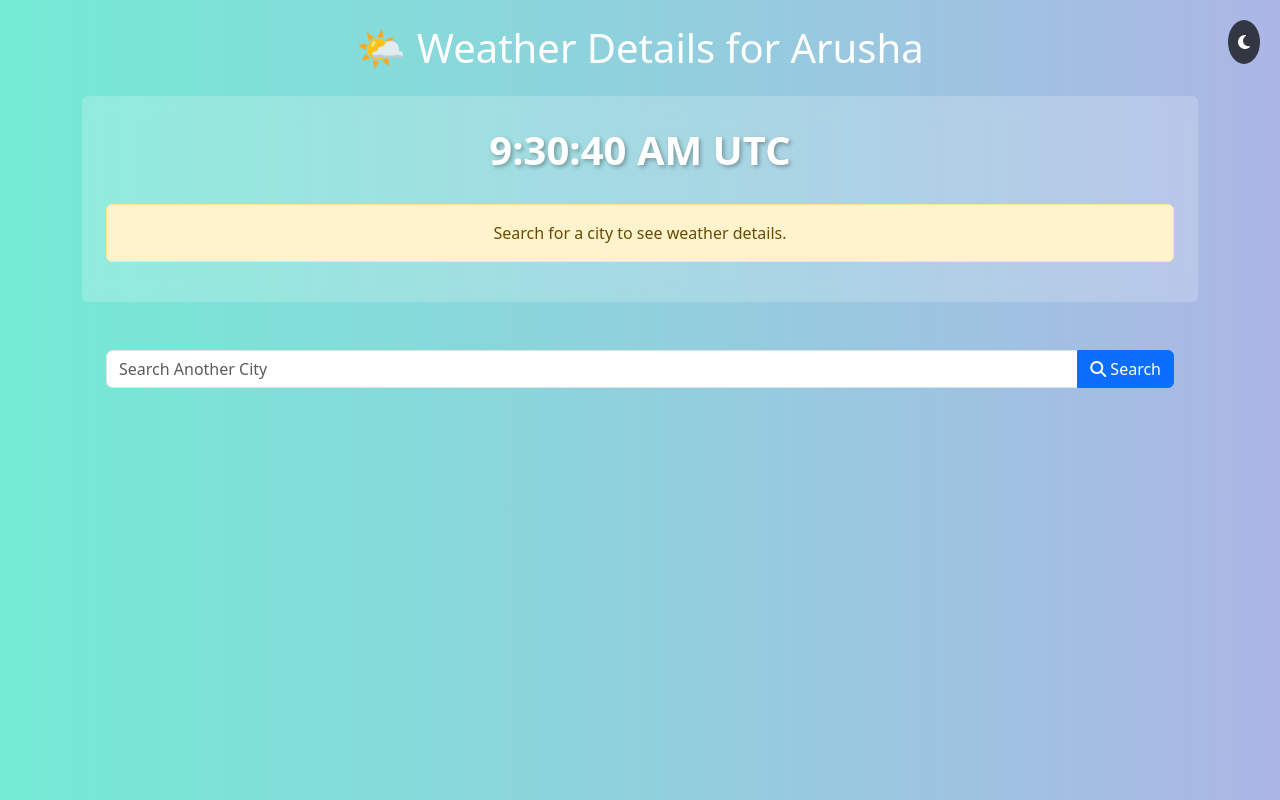
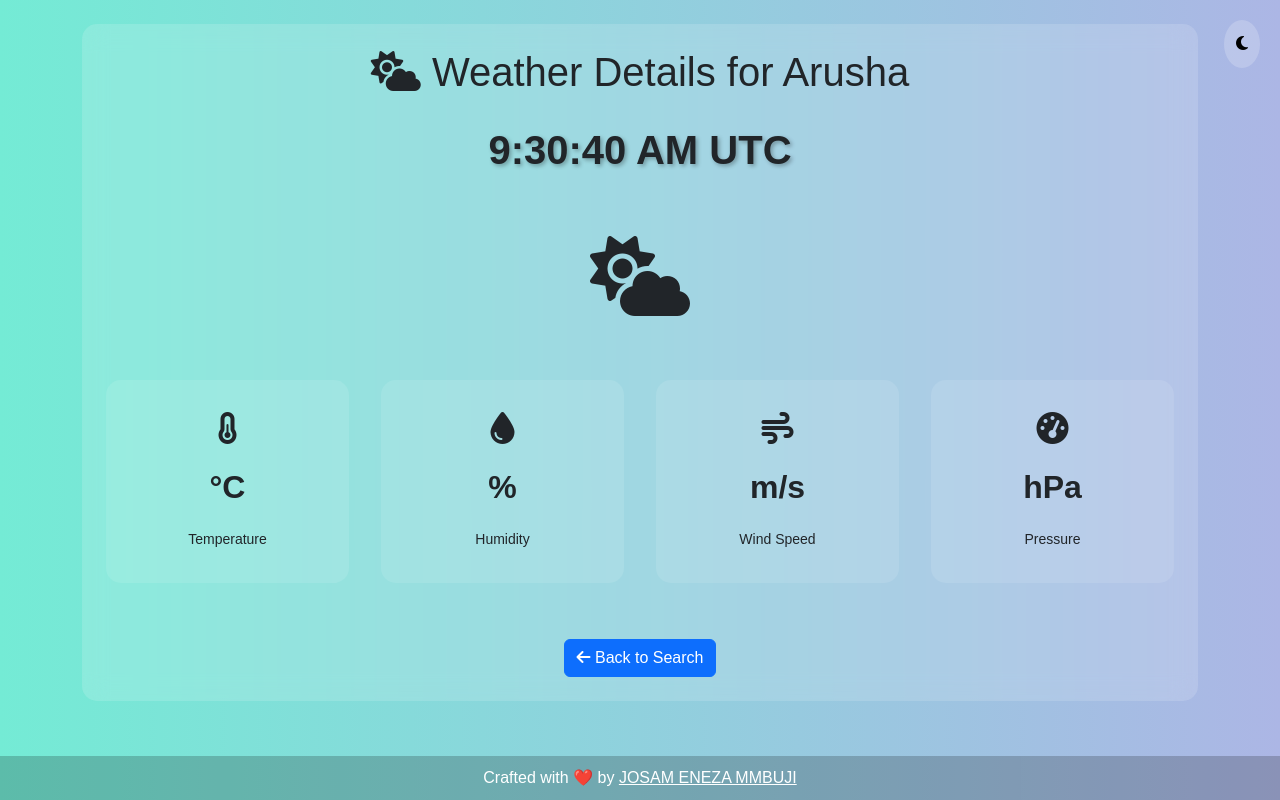
Before and after one commit to mmbuji0506/django-hali, a Django app: page /detail/2/ in a window 1280 px wide. Run offline with Django 5.2, Linux system fonts and the light colour scheme; data comes from the database, SQL or seed files in the repository; both versions use the stored data as it was after the commit; data that the repository does not hold is empty.

Commit message:
multiple changes

```diff
--- a/global_weather/settings.py
+++ b/global_weather/settings.py
@@ -38,6 +38,7 @@ INSTALLED_APPS = [
     'django.contrib.messages',
     'django.contrib.staticfiles',
     'weather',
+    'timezone_field',
 ]
 
 MIDDLEWARE = [
@@ -106,7 +107,7 @@ AUTH_PASSWORD_VALIDATORS = [
 
 LANGUAGE_CODE = 'en-us'
 
-TIME_ZONE = 'Africa/Dar_es_Salaam'
+TIME_ZONE = 'UTC'
 
 USE_I18N = True
 
--- a/weather/templates/weather/detail.html
+++ b/weather/templates/weather/detail.html
@@ -11,91 +11,143 @@
             background: linear-gradient(to right, #74ebd5, #acb6e5);
             color: white;
             min-height: 100vh;
-            transition: background 0.5s;
+            transition: background 0.5s, color 0.5s;
+            font-family: 'Arial', sans-serif;
         }
         .dark-mode {
-            background: #1e1e1e;
+            background: #1a1a1a;
             color: #f5f5f5;
         }
         .card {
-            background: rgba(255, 255, 255, 0.2);
+            background: rgba(255, 255, 255, 0.15);
             border: none;
-            backdrop-filter: blur(10px);
-            color: white;
-            transition: transform 0.3s ease-in-out;
-        }
-        .dark-mode .card {
-            background: rgba(255, 255, 255, 0.1);
+            backdrop-filter: blur(12px);
+            border-radius: 15px;
         }
         .toggle-btn {
             position: fixed;
             top: 20px;
             right: 20px;
-            background: rgba(0, 0, 0, 0.7);
+            background: rgba(255, 255, 255, 0.2);
             border: none;
-            padding: 10px;
+            padding: 12px;
             border-radius: 50%;
             cursor: pointer;
-            color: white;
+            transition: all 0.3s ease;
+            z-index: 1001;
         }
         #clock {
             font-size: 2.5rem;
             font-weight: bold;
+            text-align: center;
             text-shadow: 2px 2px 4px rgba(0,0,0,0.3);
+            margin-bottom: 2rem;
+        }
+        .detail-metrics {
+            display: grid;
+            grid-template-columns: repeat(auto-fit, minmax(200px, 1fr));
+            gap: 2rem;
+            margin: 2rem 0;
+        }
+        .metric-card {
+            padding: 2rem;
+            background: rgba(255, 255, 255, 0.1);
+            border-radius: 15px;
+            text-align: center;
+        }
+        .metric-value {
+            font-size: 2rem;
+            font-weight: bold;
+            margin: 1rem 0;
+        }
+        .weather-icon {
+            text-align: center;
+            margin: 2rem 0;
+        }
+        .weather-icon i {
+            font-size: 5rem;
+        }
+        .footer {
+            position: fixed;
+            left: 0;
+            bottom: 0;
+            width: 100%;
+            background-color: rgba(0, 0, 0, 0.2);
+            color: white;
+            text-align: center;
+            padding: 10px 0;
+            z-index: 1000;
         }
     </style>
 </head>
 <body>
     <button class="toggle-btn" onclick="toggleDarkMode()"><i class="fas fa-moon"></i></button>
     <div class="container py-4">
-        <h1 class="text-center mb-4">🌤️ Weather Details for {{ city.name }}</h1>
+        <div class="card p-4">
+            <h1 class="text-center mb-4"><i class="fas fa-cloud-sun"></i> Weather Details for {{ city.name }}</h1>
 
-        <div class="card p-4 mb-4 text-center">
             <div id="clock" class="mb-4"></div>
 
-            {% if error %}
-            <div class="alert alert-danger">{{ error }}</div>
-            {% elif weather_data %}
-            <div class="row">
-                <div class="col-md-4 mb-3">
-                    <p><i class="fas fa-thermometer-half fa-2x"></i><br>
-                    {{ weather_data.main.temp }}°C</p>
+            <div class="weather-icon">
+                {% if weather_data.weather.0.main == "Clear" %}
+                    <i class="fas fa-sun"></i>
+                {% elif weather_data.weather.0.main == "Clouds" %}
+                    <i class="fas fa-cloud"></i>
+                {% elif weather_data.weather.0.main == "Rain" %}
+                    <i class="fas fa-cloud-rain"></i>
+                {% else %}
+                    <i class="fas fa-cloud-sun"></i>
+                {% endif %}
+            </div>
+
+            <div class="detail-metrics">
+                <div class="metric-card">
+                    <i class="fas fa-thermometer-half fa-2x"></i>
+                    <div class="metric-value">{{ weather_data.main.temp }}°C</div>
+                    <small>Temperature</small>
                 </div>
-                <div class="col-md-4 mb-3">
-                    <p><i class="fas fa-tint fa-2x"></i><br>
-                    {{ weather_data.main.humidity }}%</p>
+                <div class="metric-card">
+                    <i class="fas fa-tint fa-2x"></i>
+                    <div class="metric-value">{{ weather_data.main.humidity }}%</div>
+                    <small>Humidity</small>
                 </div>
-                <div class="col-md-4 mb-3">
-                    <p><i class="fas fa-cloud fa-2x"></i><br>
-                    {{ weather_data.weather.0.description }}</p>
+                <div class="metric-card">
+                    <i class="fas fa-wind fa-2x"></i>
+                    <div class="metric-value">{{ weather_data.wind.speed }} m/s</div>
+                    <small>Wind Speed</small>
+                </div>
+                <div class="metric-card">
+                    <i class="fas fa-tachometer-alt fa-2x"></i>
+                    <div class="metric-value">{{ weather_data.main.pressure }} hPa</div>
+                    <small>Pressure</small>
                 </div>
             </div>
-            {% else %}
-            <div class="alert alert-warning">Search for a city to see weather details.</div>
+
+            {% if weather_data.rain %}
+            <div class="alert alert-info mt-4 text-center">
+                <i class="fas fa-umbrella me-2"></i>
+                Precipitation: {{ weather_data.rain.1h|default:"0" }}mm last hour
+            </div>
             {% endif %}
+
+            <div class="text-center mt-4">
+                <a href="{% url 'search_city' %}" class="btn btn-primary">
+                    <i class="fas fa-arrow-left"></i> Back to Search
+                </a>
+            </div>
         </div>
+    </div>
 
-        <div class="search-bar bg-blur p-4 rounded">
-            <form method="GET" action="{% url 'search_city' %}">
-                <div class="input-group">
-                    <input type="text" name="city" class="form-control" placeholder="Search Another City">
-                    <button type="submit" class="btn btn-primary">
-                        <i class="fas fa-search"></i> Search
-                    </button>
-                </div>
-            </form>
-        </div>
+    <div class="footer">
+        Crafted with ❤️ by <a href="#" target="_blank" style="color: inherit;">JOSAM ENEZA MMBUJI</a>
     </div>
 
     <script>
         function toggleDarkMode() {
             document.body.classList.toggle("dark-mode");
-            let icon = document.querySelector(".toggle-btn i");
-            if (document.body.classList.contains("dark-mode")) {
-                icon.classList.replace("fa-moon", "fa-sun");
-            } else {
-                icon.classList.replace("fa-sun", "fa-moon");
-            }
+            const icon = document.querySelector(".toggle-btn i");
+            icon.classList.toggle("fa-moon");
+            icon.classList.toggle("fa-sun");
         }
 
         function updateClock(timezone) {
--- a/weather/views.py
+++ b/weather/views.py
@@ -2,8 +2,24 @@ from django.shortcuts import render, get_object_or_404
 from .models import City, WeatherData
 from .utils import get_weather_data
 from django.conf import settings
-import pytz
-from datetime import datetime, timedelta
+import logging, pytz
+from datetime import datetime
+
+logger = logging.getLogger(__name__)
+
+def validate_pressure(pressure_value, city_name):
+    if pressure_value is None:
+        logger.error(f"Pressure is None for {city_name}")
+        return 0.0
+    elif isinstance(pressure_value, datetime):
+        logger.error(f"Pressure is datetime for {city_name}: {pressure_value}")
+        return 0.0
+    else:
+        try:
+            return float(pressure_value)
+        except (TypeError, ValueError) as e:
+            logger.error(f"Pressure conversion failed for {city_name}: {pressure_value}, error: {e}")
+            return 0.0
 
 def home(request):
     cities = City.objects.all()
@@ -11,33 +27,68 @@ def home(request):
     for city in cities:
         data = get_weather_data(city.name, settings.OPENWEATHERMAP_API_KEY)
         if data:
-            data['id'] = city.id # added line
+            data['id'] = city.id
             weather_data[city.name] = data
     return render(request, 'weather/home.html', {'weather_data': weather_data})
 
 def search_city(request):
+    context = {}
     city_name = request.GET.get('city')
+
     if city_name:
         data = get_weather_data(city_name, settings.OPENWEATHERMAP_API_KEY)
+        print("Data from API:", data)
+        if data is None:
+            context['error'] = "Error retrieving weather data"
+            return render(request, 'weather/search.html', context)
         if data:
-           timezone_offset = data.get('timezone') # get timezone, using .get to prevent keyerror
-        if isinstance(timezone_offset, int): # checks if the value is an int
-            offset_seconds = timedelta(seconds=timezone_offset)
-            offset_hours = offset_seconds.total_seconds() / 3600
-            if offset_hours == 0:
-                timezone_str = 'Africa/Dar_es_Salaam'
-            else:
-                sign = '+' if offset_hours > 0 else '-'
-                timezone_str = f'Etc/GMT{sign}{int(abs(offset_hours))}' # creates string in the format pytz understands
-        elif isinstance(timezone_offset, str):
-            timezone_str = timezone_offset # if it's already a string, keep it
+            try:
+                timezone_offset = data.get('timezone', 0)
+                timezone_str = 'UTC'
+
+                if isinstance(timezone_offset, int):
+                    offset_hours = timezone_offset // 3600
+                    timezone_str = f'Etc/GMT{offset_hours:+d}'
+                elif isinstance(timezone_offset, str):
+                    timezone_str = timezone_offset
+
+                city, created = City.objects.get_or_create(
+                    name=city_name.title(),
+                    defaults={
+                        'timezone': pytz.timezone(timezone_str),
+                        'latitude': data.get('coord', {}).get('lat', 0),
+                        'longitude': data.get('coord', {}).get('lon', 0)
+                    }
+                )
+
+                pressure = validate_pressure(data['main'].get('pressure'), city_name)
+                print(f"Pressure (views.py, validated): {pressure}, Type: {type(pressure)}")
+
+                WeatherData.objects.create(
+                    city=city,
+                    temperature=data['main']['temp'],
+                    humidity=data['main']['humidity'],
+                    pressure=pressure,
+                    wind_speed=data['wind']['speed'],
+                    description=data['weather'][0]['description']
+                )
+
+                context['weather_data'] = data
+                context['city'] = city
+
+            except pytz.UnknownTimeZoneError:
+                context['error'] = f"Invalid timezone for {city_name}"
+            except KeyError as e:
+                context['error'] = f"Missing data in API response: {str(e)}"
+            except Exception as e:
+                logger.exception("Error processing weather data:")
+                context['error'] = "An unexpected error occurred."
         else:
-            timezone_str = 'Africa/Dar_es_Salaam' # default to Africa/Dar_es_Salaam if no time zone info.
+            context['error'] = f"Weather data not found for {city_name}"
+    else:
+        context['error'] = "Please enter a city name"
 
-        city, created = City.objects.get_or_create(name=city_name, defaults={'timezone': pytz.timezone(timezone_str), 'latitude': data['coord']['lat'] if 'coord' in data else 0, 'longitude': data['coord']['lon'] if 'coord' in data else 0})
-    WeatherData.objects.create(city=city, temperature=data['main']['temp'], humidity=data['main']['humidity'], description=data['weather'][0]['description'])
-    return render(request, 'weather/search.html', {'weather_data': data, 'city': city})
-
+    return render(request, 'weather/search.html', context)
 
 def detail(request, city_id):
     city = get_object_or_404(City, pk=city_id)
```
Also changed, not shown: weather/models.py (+13 -8 lines), weather/templates/weather/home.html (+57 -24 lines), weather/templates/weather/search.html (+102 -34 lines), weather/utils.py (+20 -6 lines), db.sqlite3, weather/migrations/0001_initial.py.
